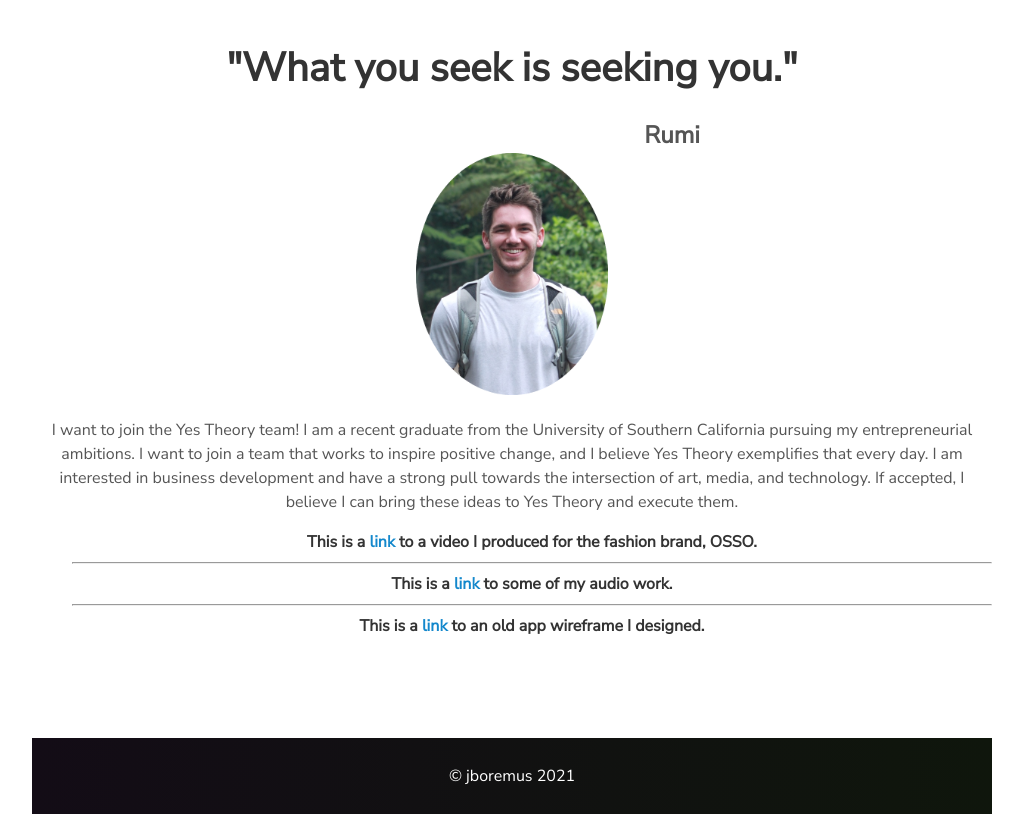
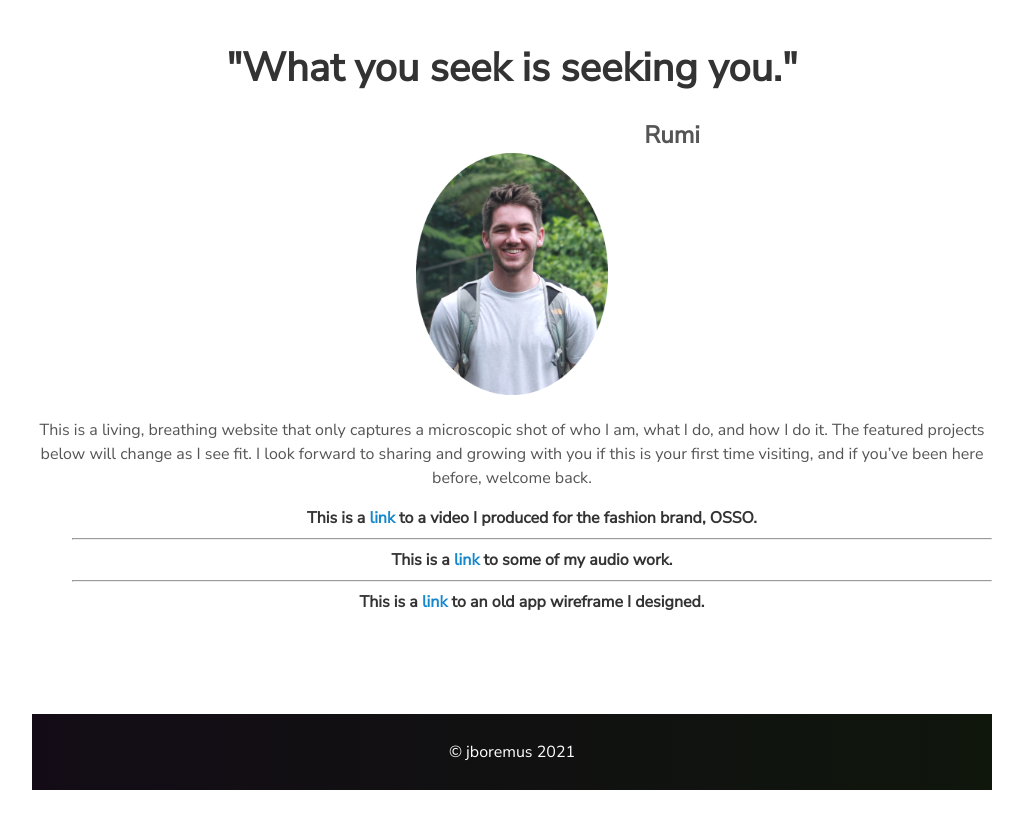
Before and after one commit to jboremus/jackoremus.github.io, a plain HTML site: page index.html in a window 1280 px wide. Shown: the part 837-1651 px from the top of the page, without its empty margins (128-1151 px from the left). After the commit the page ends 1627 px from the top, so only its background shows below. Drawn offline with nearby package versions, Linux system fonts and the light colour scheme; animation ran at ten frames a second.

Commit message:
Update index.html

```diff
--- a/index.html
+++ b/index.html
@@ -14,10 +14,10 @@
     <!-- Keyword Metadata -->
     <meta
       name="keywords"
-      content="Jack Oremus, Jack Becket Oremus, Jack Becket Oremus Yes Theory,
+      content="Jack Oremus, Jack Becket Oremus, Jack Becket Oremus multimedia producer,
         Jack Becket Oremus YouTube, Jack Becket Oremus USC, Jack Becket
         Oremus USC Los Angeles, Jack Becket Oremus Los Angeles, Jack Becket
-        Media, Jack Becket Oremus Yes Theory, Jack Becket Oremus application,
+        Media, Jack Becket Oremus Media, Jack Becket Oremus application,
         Jack Becket Oremus, Jack Becket Oremus Website, JBoremus"
     />
     <!-- Webpage Logo -->
@@ -90,12 +90,9 @@
           width="20%"
         />
         <p>
-          I want to join the Yes Theory team!
-          I am a recent graduate from the University of Southern California
-          pursuing my entrepreneurial ambitions. I want to join a team that works to inspire positive change,
-          and I believe Yes Theory exemplifies that every day. I am interested in business development and have a strong pull towards
-          the intersection of art, media, and technology. If accepted, I believe I can bring these ideas
-          to Yes Theory and execute them.
+          This is a living, breathing website that only captures a microscopic shot of who I am, what I do, and how I do it.
+          The featured projects below will change as I see fit.
+          I look forward to sharing and growing with you if this is your first time visiting, and if you’ve been here before, welcome back.
         </p>
         <ul class="about-me-links">
             <li><strong>This is a <a class="about-me-links" href="https://vimeo.com/522098081"
```
